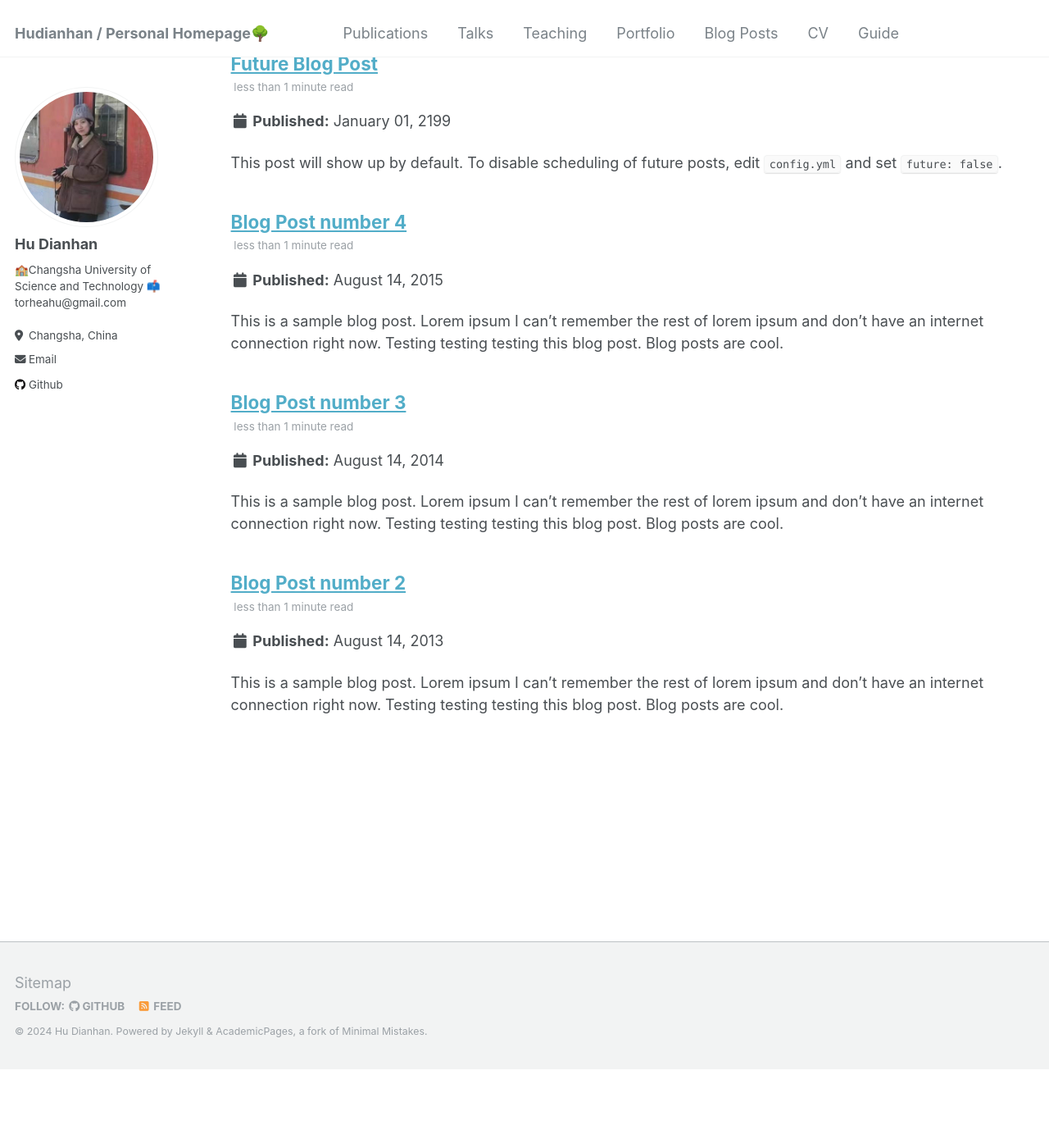
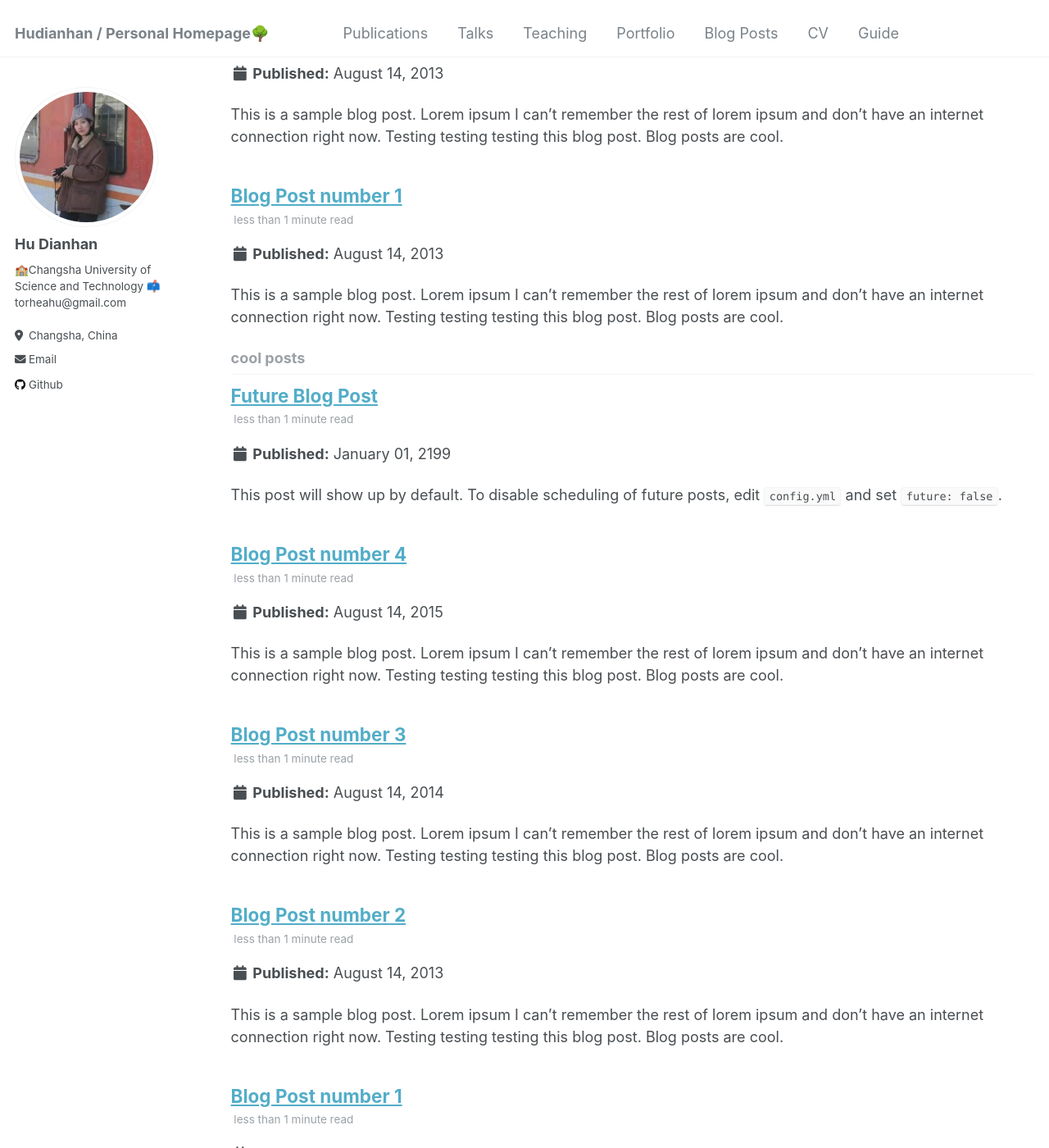
Before and after one commit to Rheahu816/Rheahu.github.io, a Jekyll site: the page built from _pages/tag-archive.html, in a window 1280 px wide and 1400 px high, scrolled down 1929 px. Shown: the whole window at 82% size. Built offline with Jekyll 4.4.1, drawn with Linux system fonts in a browser that asks for light colours; before the commit the page ends 3233 px from its top, so only the background shows below that; some of the changed text lies outside the part shown.

Commit message:
Update 2012-08-14-blog-post-1.md

```diff
--- a/_posts/2012-08-14-blog-post-1.md
+++ b/_posts/2012-08-14-blog-post-1.md
@@ -1,7 +1,7 @@
 ---
-title: 'blog1'
-date: 2023-05-20
-permalink: [新湖南-为爱奔赴，与“理”同行 ——长沙理工大学举办第四届校友健步行活动](https://m.voc.com.cn/xhn/news/202305/18065259.html)
+title: 'Blog Post number 1'
+date: 2013-08-14
+permalink: /posts/2013/08/blog-post-1/
 tags:
   - cool posts
   - category1
```
